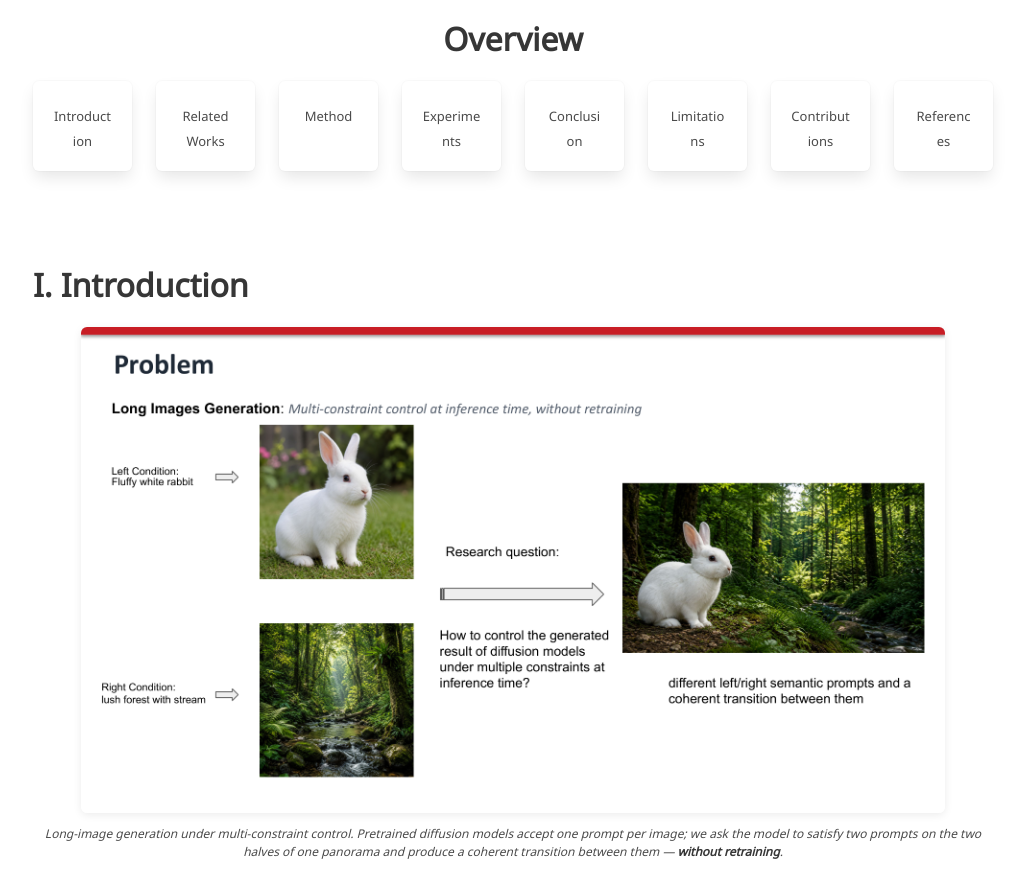
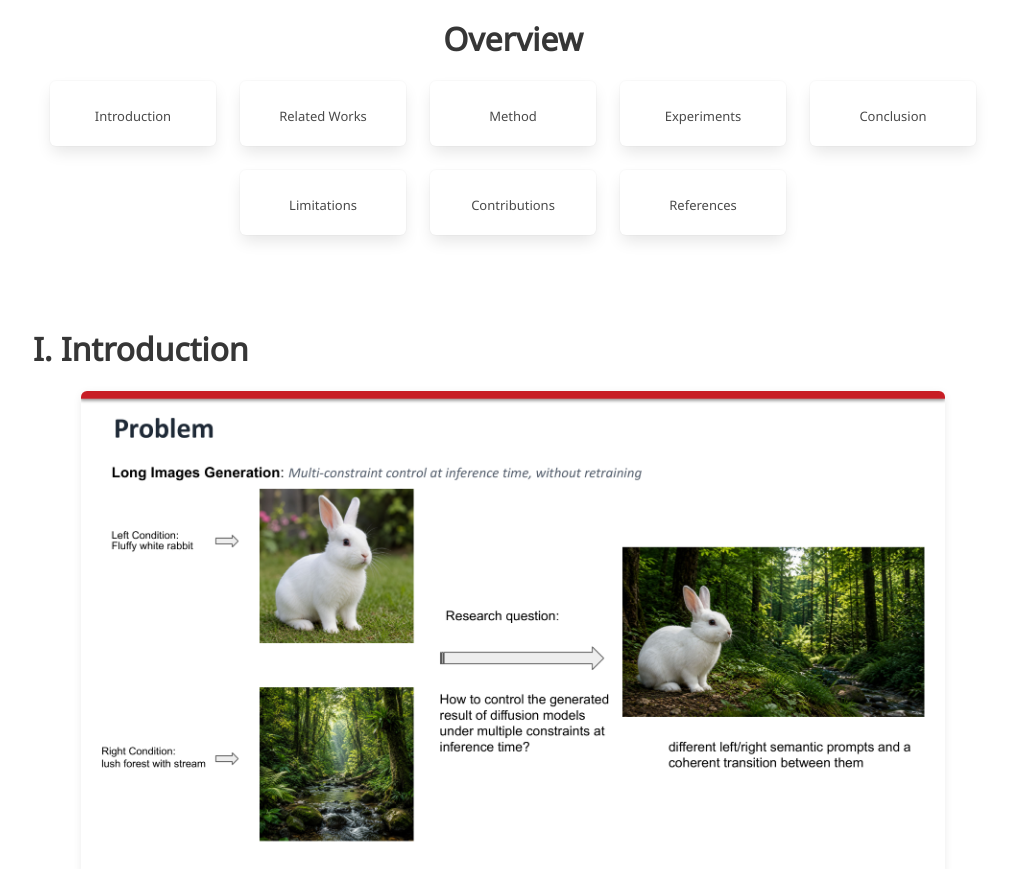
Before and after one commit to NecoJac/cs503-compositional-diffusion-webpage, a plain HTML site: page index.html in a window 1280 px wide. Shown: the part 1730-2599 px from the top of the page, without its empty margins (127-1152 px from the left). Drawn offline with nearby package versions, Linux system fonts and the light colour scheme; some icons are missing; a web font is replaced by a local one.

Commit message:
Update overview box

```diff
--- a/index.html
+++ b/index.html
@@ -151,15 +151,15 @@
     <div class="columns is-centered has-text-centered">
       <div class="column is-full-width">
         <h2 class="title is-3">Overview</h2>
-        <div class="tile is-ancestor is-centered" style="vertical-align: middle;">
-          <div class="tile is-parent"><a href="#intro" class="tile is-child box"><p class="subtitle"><font size="-1">Introduction</font></p></a></div>
-          <div class="tile is-parent"><a href="#related-work" class="tile is-child box"><p class="subtitle"><font size="-1">Related Works</font></p></a></div>
-          <div class="tile is-parent"><a href="#method" class="tile is-child box"><p class="subtitle"><font size="-1">Method</font></p></a></div>
-          <div class="tile is-parent"><a href="#experiments" class="tile is-child box"><p class="subtitle"><font size="-1">Experiments</font></p></a></div>
-          <div class="tile is-parent"><a href="#conclusion" class="tile is-child box"><p class="subtitle"><font size="-1">Conclusion</font></p></a></div>
-          <div class="tile is-parent"><a href="#limitations" class="tile is-child box"><p class="subtitle"><font size="-1">Limitations</font></p></a></div>
-          <div class="tile is-parent"><a href="#contributions" class="tile is-child box"><p class="subtitle"><font size="-1">Contributions</font></p></a></div>
-          <div class="tile is-parent"><a href="#references" class="tile is-child box"><p class="subtitle"><font size="-1">References</font></p></a></div>
+        <div class="tile is-ancestor is-centered overview-grid" style="vertical-align: middle;">
+          <div class="tile is-parent overview-item"><a href="#intro" class="tile is-child box"><p class="subtitle"><font size="-1">Introduction</font></p></a></div>
+          <div class="tile is-parent overview-item"><a href="#related-work" class="tile is-child box"><p class="subtitle"><font size="-1">Related Works</font></p></a></div>
+          <div class="tile is-parent overview-item"><a href="#method" class="tile is-child box"><p class="subtitle"><font size="-1">Method</font></p></a></div>
+          <div class="tile is-parent overview-item"><a href="#experiments" class="tile is-child box"><p class="subtitle"><font size="-1">Experiments</font></p></a></div>
+          <div class="tile is-parent overview-item"><a href="#conclusion" class="tile is-child box"><p class="subtitle"><font size="-1">Conclusion</font></p></a></div>
+          <div class="tile is-parent overview-item"><a href="#limitations" class="tile is-child box"><p class="subtitle"><font size="-1">Limitations</font></p></a></div>
+          <div class="tile is-parent overview-item"><a href="#contributions" class="tile is-child box"><p class="subtitle"><font size="-1">Contributions</font></p></a></div>
+          <div class="tile is-parent overview-item"><a href="#references" class="tile is-child box"><p class="subtitle"><font size="-1">References</font></p></a></div>
         </div>
       </div>
     </div>
--- a/static/css/index.css
+++ b/static/css/index.css
@@ -155,3 +155,13 @@ body {
 #interpolation-image-wrapper img {
   border-radius: 5px;
 }
+
+.overview-grid {
+  flex-wrap: wrap;
+  justify-content: center;
+}
+
+.overview-grid .overview-item {
+  flex: 0 0 190px;
+  max-width: 230px;
+}
```
